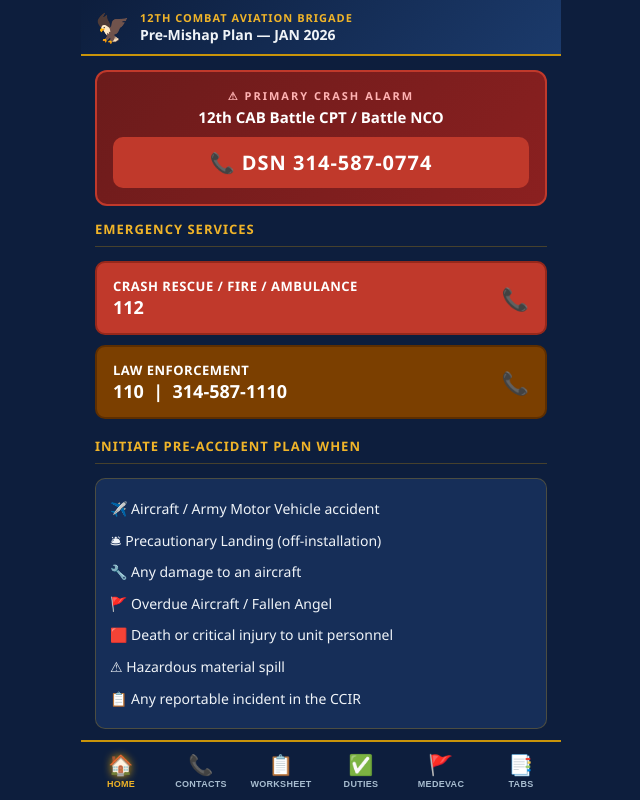
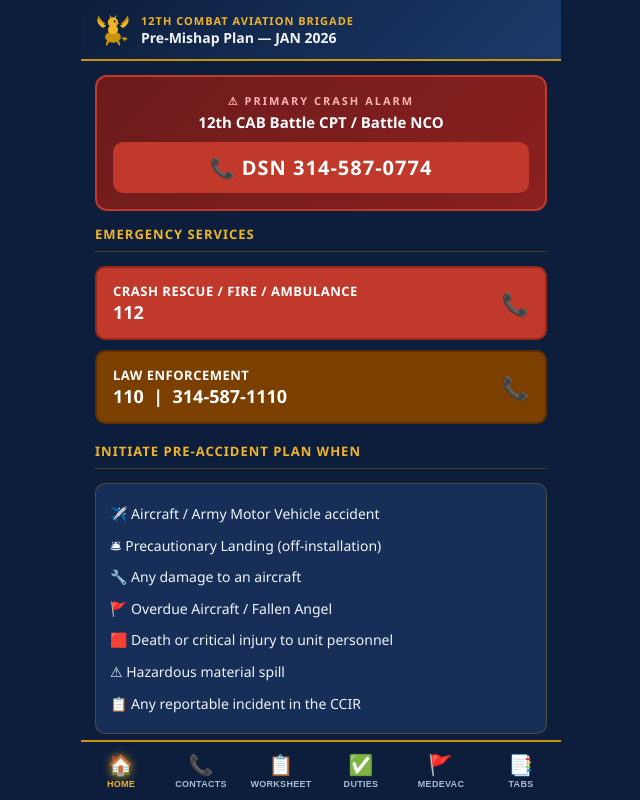
Before and after one commit to PrestonDihle/PMP, a plain HTML site: page index.html in a window 1280 px wide. Shown: the whole page, without its empty margins (319-959 px from the left). Drawn offline with Linux system fonts and the light colour scheme.

Commit message:
Replace eagle emoji with inline SVG griffin in header
Co-Authored-By: Claude Sonnet 4.6 <noreply@anthropic.com>

```diff
--- a/index.html
+++ b/index.html
@@ -230,7 +230,37 @@ body { display: flex; flex-direction: column; max-width: 480px; margin: 0 auto;
 <body>
 
 <div id="header">
-  <div class="shield">🦅</div>
+  <div class="shield">
+    <svg xmlns="http://www.w3.org/2000/svg" viewBox="0 0 64 64" width="36" height="36" fill="none">
+      <!-- Wings -->
+      <path d="M10 28 Q2 18 6 10 Q12 20 18 24Z" fill="#C9940A"/>
+      <path d="M54 28 Q62 18 58 10 Q52 20 46 24Z" fill="#C9940A"/>
+      <path d="M14 32 Q4 26 4 16 Q12 24 20 28Z" fill="#F0B429"/>
+      <path d="M50 32 Q60 26 60 16 Q52 24 44 28Z" fill="#F0B429"/>
+      <!-- Lion body -->
+      <ellipse cx="32" cy="48" rx="14" ry="10" fill="#C9940A"/>
+      <!-- Lion hind legs -->
+      <path d="M22 54 Q18 60 20 64 Q24 60 26 56Z" fill="#C9940A"/>
+      <path d="M42 54 Q46 60 44 64 Q40 60 38 56Z" fill="#C9940A"/>
+      <!-- Lion tail -->
+      <path d="M46 50 Q56 46 58 52 Q54 52 52 56 Q50 50 46 50Z" fill="#C9940A"/>
+      <!-- Neck / chest -->
+      <ellipse cx="32" cy="35" rx="9" ry="8" fill="#F0B429"/>
+      <!-- Eagle head -->
+      <circle cx="32" cy="22" r="9" fill="#F0B429"/>
+      <!-- Beak -->
+      <path d="M38 22 L44 24 L38 26Z" fill="#C9940A"/>
+      <!-- Eye -->
+      <circle cx="35" cy="20" r="2" fill="#0D1E3D"/>
+      <circle cx="35.6" cy="19.4" r="0.7" fill="#fff"/>
+      <!-- Ear tufts -->
+      <path d="M27 14 L25 8 L30 13Z" fill="#C9940A"/>
+      <path d="M37 14 L39 8 L34 13Z" fill="#C9940A"/>
+      <!-- Front paws -->
+      <path d="M24 42 Q20 48 22 52 Q26 48 28 44Z" fill="#C9940A"/>
+      <path d="M40 42 Q44 48 42 52 Q38 48 36 44Z" fill="#C9940A"/>
+    </svg>
+  </div>
   <div class="title-block">
     <div class="unit">12th Combat Aviation Brigade</div>
     <div class="doc-title">Pre-Mishap Plan &mdash; JAN 2026</div>
```
